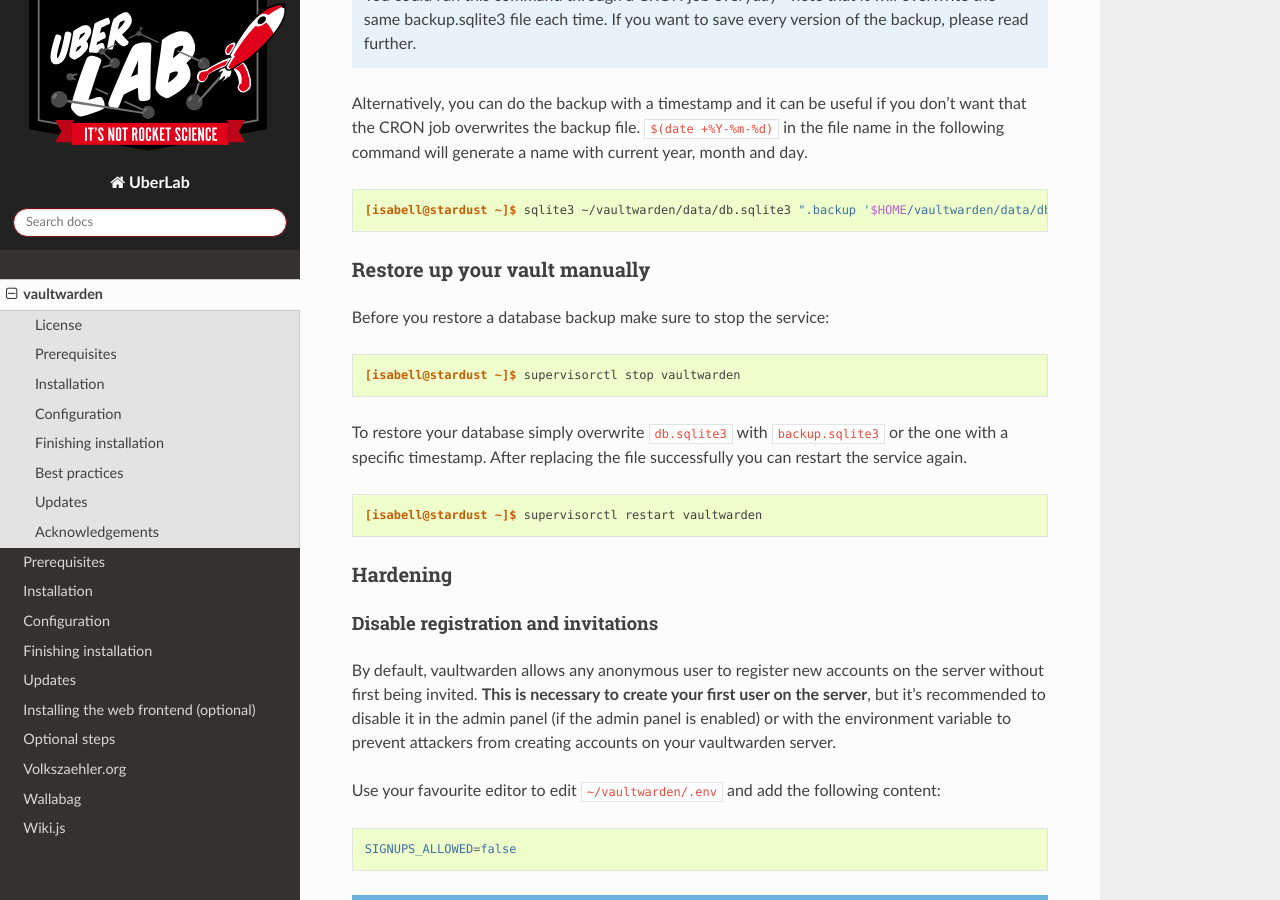
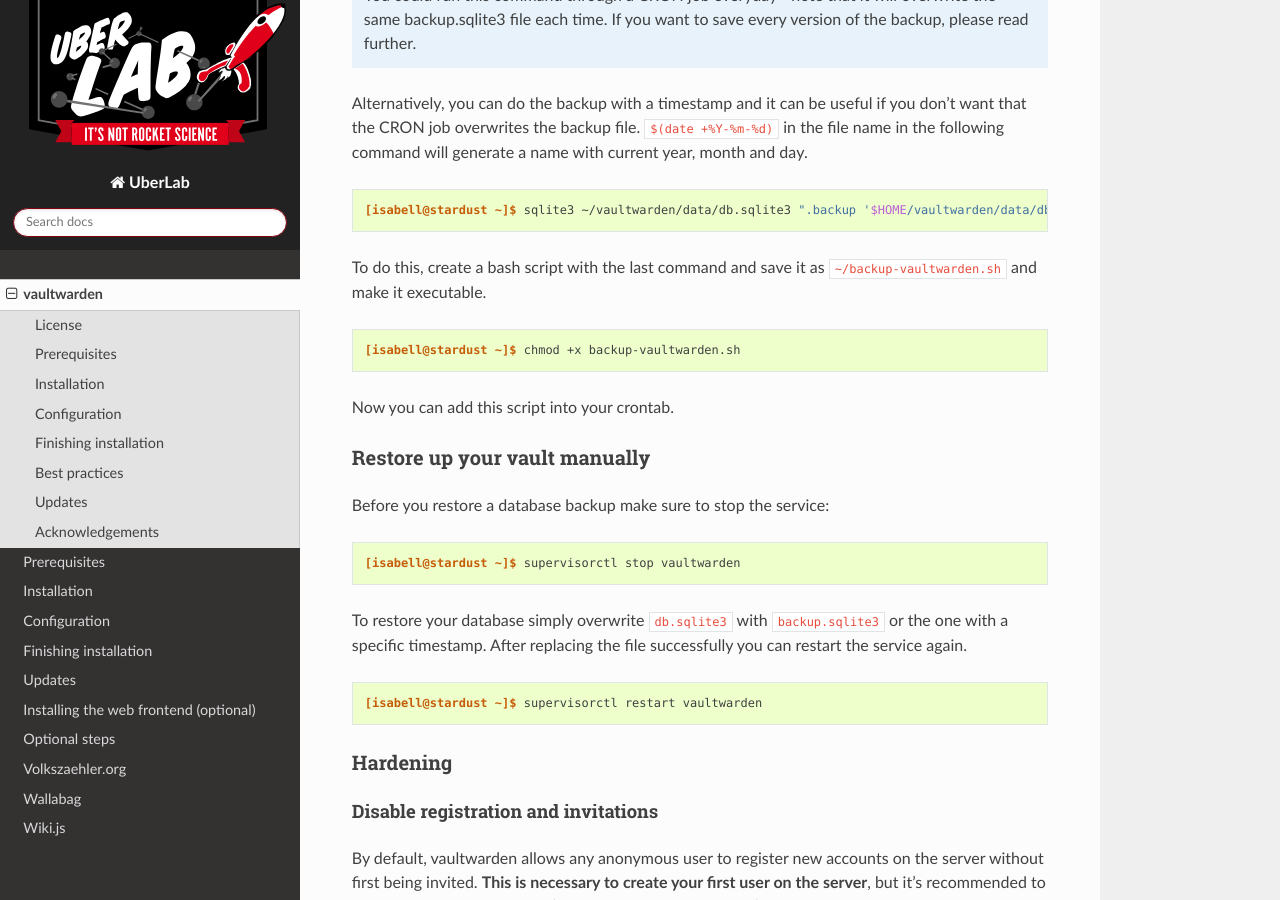
Before and after one commit to Uberspace/lab, a Sphinx documentation site: the page built from source/guide_vaultwarden.rst, in a window 1280 px wide and 900 px high, scrolled down 5354 px. Built offline with Sphinx 7.4.7 and the Read the Docs theme 2.0.0, drawn with Linux system fonts in a browser that asks for light colours.

Commit message:
Update guide_vaultwarden.rst
added some more information for the CRON job

```diff
--- a/source/guide_vaultwarden.rst
+++ b/source/guide_vaultwarden.rst
@@ -201,6 +201,14 @@ Alternatively, you can do the backup with a timestamp and it can be useful if yo
 
  [isabell@stardust ~]$ sqlite3 ~/vaultwarden/data/db.sqlite3 ".backup '$HOME/vaultwarden/data/db-backup/$(date +%Y-%m-%d).sqlite3'"
 
+To do this, create a bash script with the last command and save it as ``~/backup-vaultwarden.sh`` and make it executable.
+
+.. code-block:: console
+
+ [isabell@stardust ~]$ chmod +x backup-vaultwarden.sh
+
+Now you can add this script into your crontab.
+
 Restore up your vault manually
 ------------------------------
 
```
